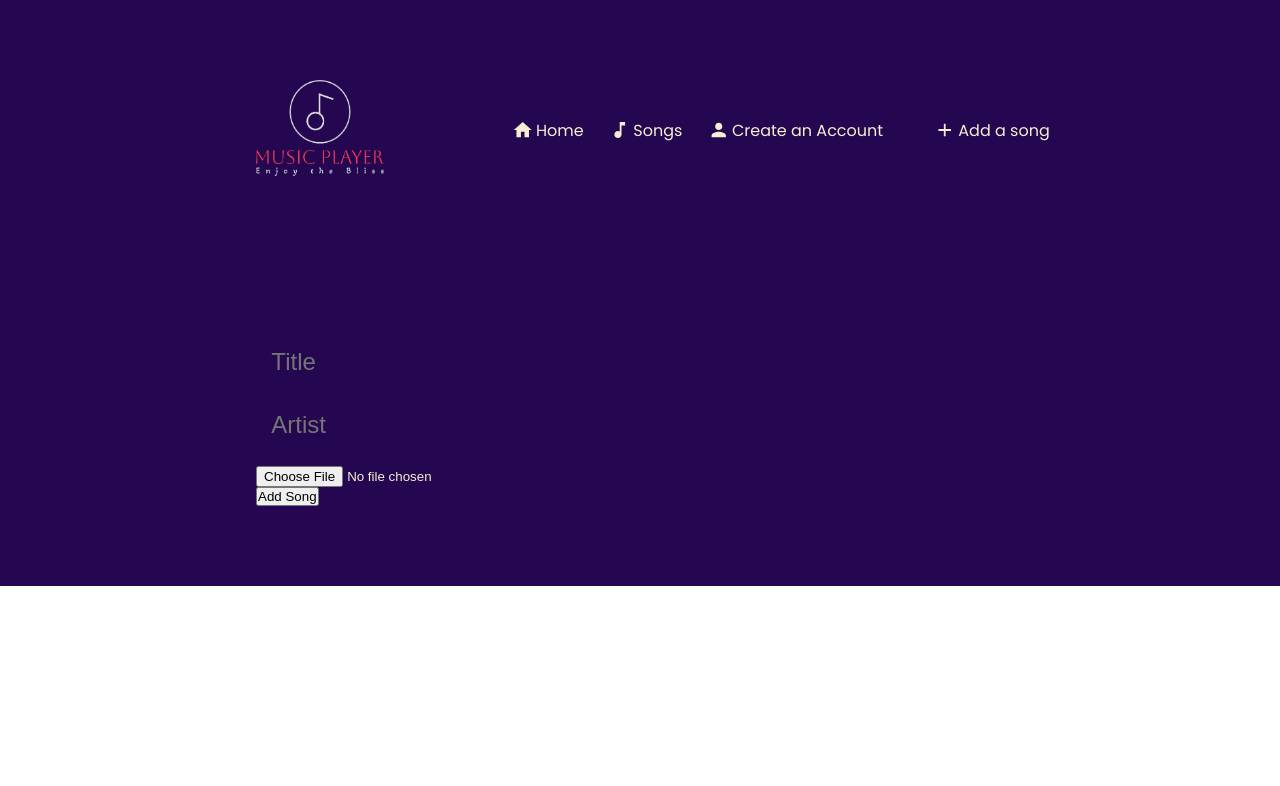
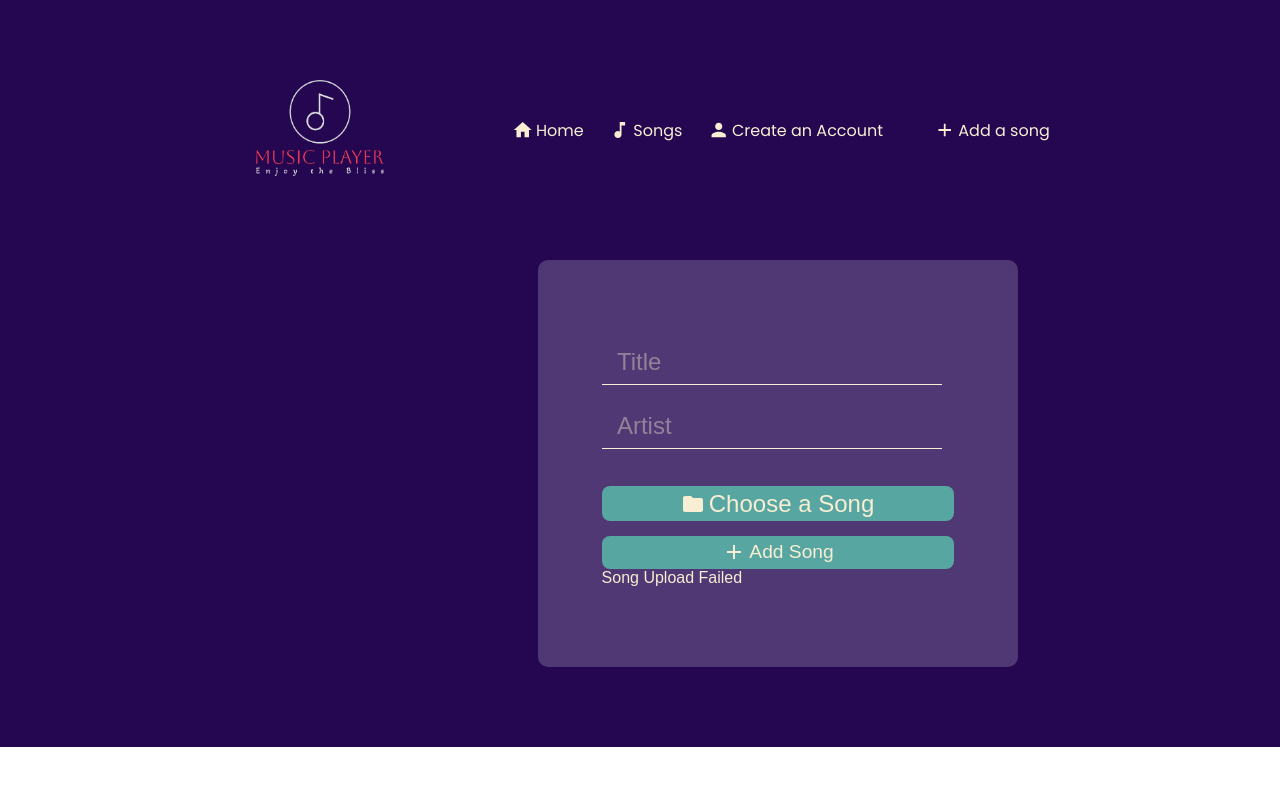
Before and after one commit to Gopisam1126/mediaplayer, a React (Vite) app in the folder mediaplayer/FRONTEND/: page /upload in a window 1280 px wide. Shown: the top 786 px of the page. Built offline with nearby package versions, Linux system fonts and the light colour scheme; a web font is replaced by a local one.

Commit message:
mod style add song | err msg on fail to uplaod

```diff
--- a/mediaplayer/FRONTEND/src/assets/pageStyles/uploadSongs.css
+++ b/mediaplayer/FRONTEND/src/assets/pageStyles/uploadSongs.css
@@ -18,14 +18,29 @@
 
 .admin-section {
     background-color: var(--colorPrimary);
+    font-family: var(--fontFamilymp);
+    padding-bottom: 5rem;
 }
 .form-container {
-    padding: 5rem 20vw;
+    padding: 5rem 5vw;
+    margin-left: 42vw;
     color: var(--colorVintage1);
+    border-radius: 10px;
+    background-color: rgba(255, 255, 255, 0.2);
+    backdrop-filter: blur(5px);
+    -webkit-backdrop-filter: blur(5px);
+    width: fit-content;
 }
 .add-song-form input {
     background: transparent;
-    border: none;
+    border-bottom: 0.5px solid #F7EED3;
+    border-right: none;
+    border-left: none;
+    border-top: none;
+}
+.add-song-form input::placeholder {
+    color: var(--colorVintage1);
+    opacity: 0.4;
 }
 .artist {
     margin: 1.2rem 0;
@@ -34,3 +49,34 @@
     font-size: var(--fs_li);
     padding: 0.5rem 1.2vw;
 }
+#song {
+    opacity: 0;
+    position: absolute;
+    z-index: -1;
+}
+.custom-file-upload, .sub-button {
+    cursor: pointer;
+    background-color: var(--colorSec);
+    color: var(--colorVintage1);
+    border: none;
+    border-radius: 0.5rem;
+    transition: 0.2s all linear;
+}
+.custom-file-upload {
+    padding: 0.2rem 1.0vw;
+    display: inline-block;
+    text-align: center;
+    font-size: var(--fs_li);
+}
+.custom-file-upload:hover {
+    background-color: var(--color2);
+}
+.sub-button {
+    padding: 0.3rem 1.2vw;
+    font-size: 1.2rem;
+    margin-top: -0.2rem;
+    width: 22rem;
+}
+.sub-button:hover{
+    background-color: var(--color2);
+}
--- a/mediaplayer/FRONTEND/src/assets/pages/uploadSong.jsx
+++ b/mediaplayer/FRONTEND/src/assets/pages/uploadSong.jsx
@@ -2,6 +2,8 @@ import { useState } from "react";
 import axios from "axios";
 import Header from "../components/header";
 import "../pageStyles/uploadSongs.css";
+import AddIcon from '@mui/icons-material/Add';
+import FolderIcon from '@mui/icons-material/Folder';
 
 
 function HandleUpload() {
@@ -9,7 +11,8 @@ function HandleUpload() {
     const [formData, setFormdata] = useState({
         title: "",
         artist: "",
-    })
+    });
+    const [uploaded, setUploaded] = useState(null);
 
     function handleInputChange(e) {
         setFormdata({...formData, [e.target.name]: e.target.value});
@@ -33,11 +36,12 @@ function HandleUpload() {
                     'Content-Type' : 'multipart/form-data',
                 },
             });
+            setUploaded(true);
             console.log("Song Uploaded", response.data);
 
         } catch (err) {
             console.log(err);
-
+            setUploaded(false);
         }
     }
 
@@ -50,8 +54,43 @@ function HandleUpload() {
                     <input type="text" name="artist" id="artist" className="artist" onChange={handleInputChange} value={formData.artist} placeholder="Artist" /><br />
                     <input type="file" name="song" id="song" className="song" onChange={handleFileChange} accept="audio/*" /><br />
 
-                    <button type="submit" className="sub-button">Add Song</button>
+                    <label htmlFor="song" className="custom-file-upload" style={{
+                        display: "flex",
+                        alignItems: "center",
+                        justifyContent: "center"
+                    }}>
+                        <FolderIcon style={{
+                            marginRight: "0.3vw"
+                        }} />
+                        Choose a Song
+                    </label>
+                    <br />
+                    <button type="submit" className="sub-button" style={{
+                        display: "flex",
+                        alignItems: "center",
+                        justifyContent: "center"
+                    }}>
+                        <AddIcon style={{
+                            marginRight: "0.3vw"
+                        }}/>
+                        Add Song
+                    </button>
                 </form>
+                <div className="status-container" style={{
+                    transition: "0.2s all linear"
+                }}>
+                        {
+                            uploaded ? (
+                                <p className="status-good">
+                                    Song Uploaded
+                                </p>
+                            ) : (
+                                <p className="status-bad">
+                                    Song Upload Failed
+                                </p>
+                            )
+                        }
+                </div>
             </div>
         </section>
     </>
```
